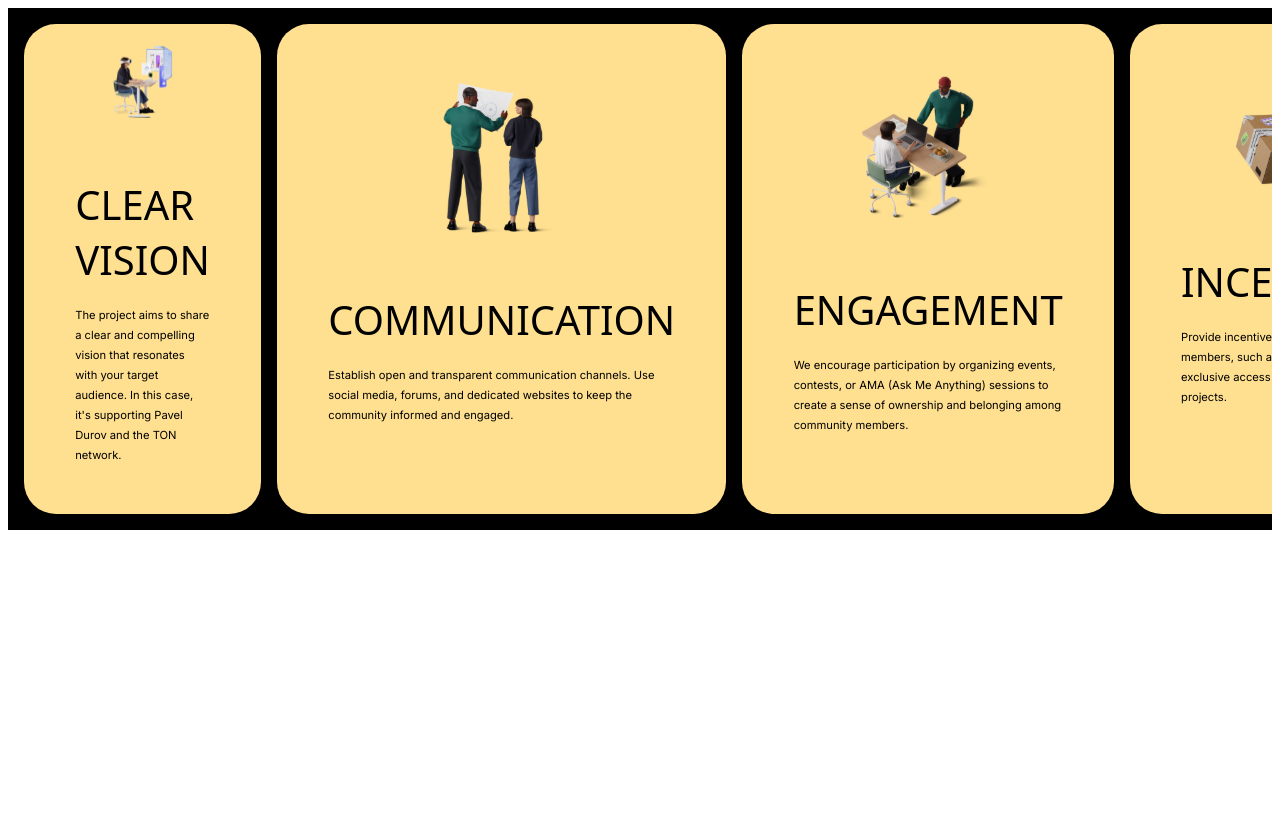
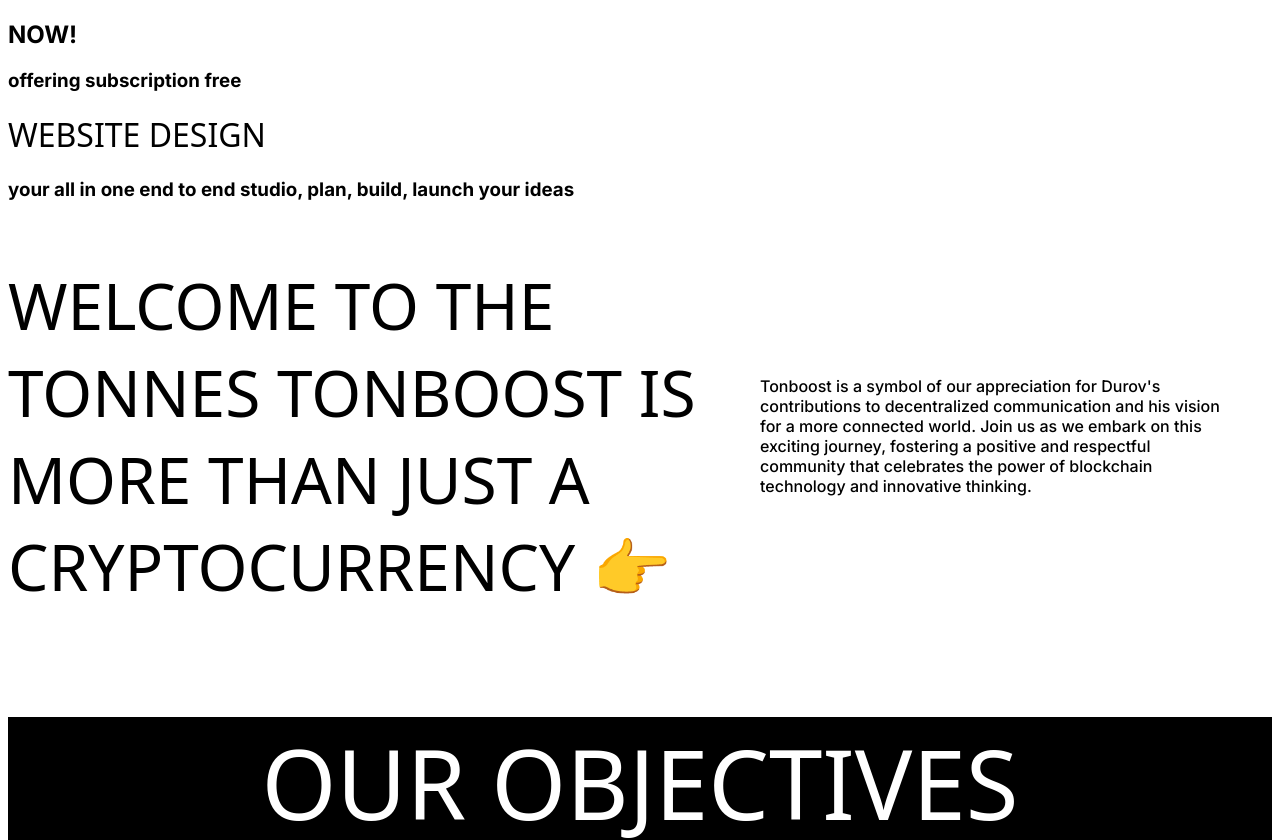
Before and after one commit to kidmpukane/tonnes, a React (Vite) app in the folder tonnes/: page / in a window 1280 px wide. Shown: the top 840 px of the page. Before the commit the page ends 800 px from the top, so only its background shows below. Built offline with nearby package versions, Linux system fonts and the light colour scheme; a web font is replaced by a local one.

Commit message:
majority of imports made

```diff
--- a/tonnes/src/App.jsx
+++ b/tonnes/src/App.jsx
@@ -1,11 +1,11 @@
 import React from 'react'
-import ObjectivesPage from './pages/ObjectivesPage'
+import InfiniteScrollPage from './InfiniteScrollPage'
 import "./App.css"
 
 const App = () => {
   return (
     <div>
-      <ObjectivesPage/>
+      <InfiniteScrollPage/>
     </div>
   )
 }
--- /dev/null
+++ b/tonnes/src/InfiniteScrollPage.jsx
@@ -0,0 +1,15 @@
+import React from 'react'
+import HomePage from './pages/HomePage'
+import { ObjectivesPage, ObjectivesTop } from './pages/ObjectivesPage'
+
+const InfiniteScrollPage = () => {
+  return (
+    <div>
+        <HomePage/>
+        <ObjectivesTop/>
+        <ObjectivesPage/>
+    </div>
+  )
+}
+
+export default InfiniteScrollPage
--- a/tonnes/src/pages/HomePage.jsx
+++ b/tonnes/src/pages/HomePage.jsx
@@ -0,0 +1,25 @@
+import React from 'react'
+// import "./styles/pageStyles.css"
+
+
+const HomePage = () => {
+
+
+  return (
+
+      <div className='homepage-container'>
+      <h2 className='homepage-hook-one'>NOW!</h2>
+      <h3 className='homepage-hook-second'>offering subscription free</h3>
+      <h1 className='homepage-offerings'>WEBSITE DESIGN</h1>
+
+      <div className='homepage-cta-container'>
+        <h3 className='homepage-cta'>your all in one end to end studio, plan, build, launch your ideas</h3>
+      </div>
+      <div className='homepage-button-cta'>
+
+      </div>
+    </div>
+  )
+}
+
+export default HomePage
--- a/tonnes/src/pages/ObjectivesPage.jsx
+++ b/tonnes/src/pages/ObjectivesPage.jsx
@@ -95,10 +95,10 @@
 const ObjectivesPage = () => {
   return (
     <div className='obj-container'>
-      {/* <div className='upper-container'><ObjectivesTop /></div> */}
+      <h1 className='obj-container-header'>OUR OBJECTIVES</h1>
       <div className='lower-container'><ObjectivesBottom/></div>
     </div>
   )
 }
 
-export default ObjectivesPage
+export{ ObjectivesPage, ObjectivesTop}
--- a/tonnes/src/pages/pageStyles/objectives.css
+++ b/tonnes/src/pages/pageStyles/objectives.css
@@ -33,6 +33,14 @@
 
 .obj-container {
     background-color: black;
+    align-items: center;
+    text-align: center;
+}
+
+.obj-container-header {
+    color: white;
+    font-size: 6rem;
+    align-items: center;
 }
 
 @media (max-width: 960px) {
```
Also changed, not shown: tonnes/src/components/componentStyles/componentStyles.css (line endings or trailing spaces).
